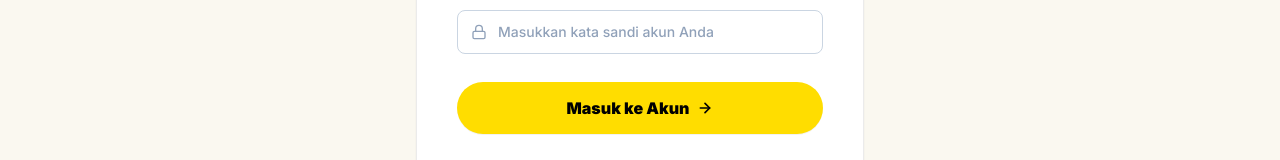
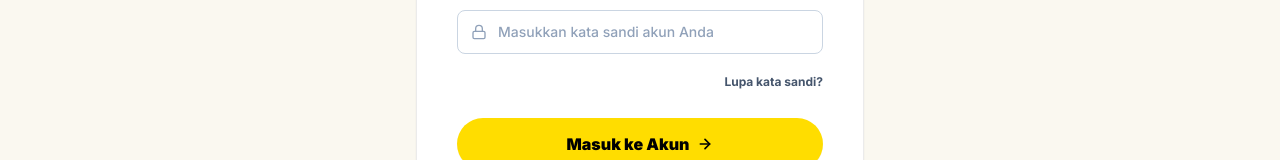
Before and after one commit to AbryanYoga/JobConnect, a Next.js app: page /login in a window 1280 px wide. Shown: the part 491-651 px from the top of the page. Built offline with nearby package versions, Linux system fonts and the light colour scheme; no server answers.

Commit message:
feat(login): integrasikan tautan lupa sandi pada formulir masuk

```diff
--- a/app/login/LoginForm.tsx
+++ b/app/login/LoginForm.tsx
@@ -196,6 +196,16 @@ export function LoginForm() {
             className="rounded-2xl bg-[#FAF8F0] border-black/[0.08] focus:border-black focus:bg-white text-sm py-3 font-medium transition-all"
           />
 
+          {/* Tautan Lupa Kata Sandi */}
+          <div className="flex justify-end pt-1">
+            <Link
+              href="/lupa-sandi"
+              className="text-xs font-bold text-slate-600 hover:text-black hover:underline underline-offset-4 transition-colors"
+            >
+              {t("Lupa kata sandi?", "Forgot password?")}
+            </Link>
+          </div>
+
           {/* Tombol Submit Masuk (Gaya BMC Pill Kuning) */}
           <div className="pt-3">
             <button
```
